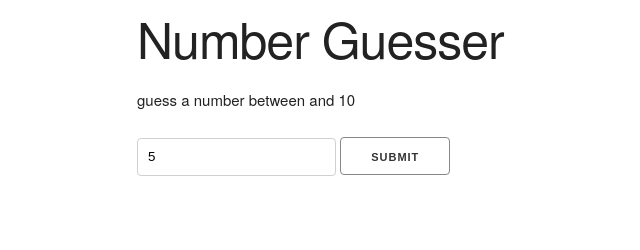
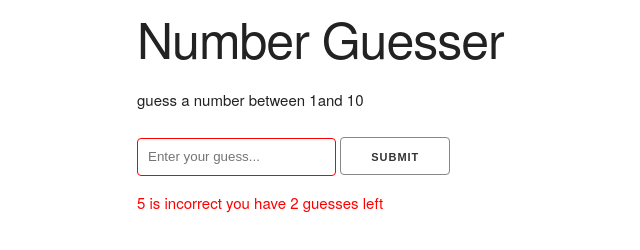
Before and after one commit to shiblonp/numberGuessGame, a plain HTML site: page index.html in a window 1280 px wide. Both pictures are taken after typing "5" into the empty fields and a click on the input "Submit". Shown: the whole page, without its empty margins (23-663 px from the left). Drawn offline with nearby package versions, Linux system fonts and the light colour scheme.

Commit message:
added logic in js file for a dynamic return message based on conditionals

```diff
--- a/app.js
+++ b/app.js
@@ -0,0 +1,61 @@
+let min = 1,
+    max = 10,
+    winningNum = 2,
+    guessesLeft = 3;
+
+const game = document.getElementById('game'),
+    minNum = document.querySelector('.min-num'),
+    maxNum = document.querySelector('.max-num'),
+    guessBtn = document.querySelector('#guess-btn'),
+    guessInput = document.querySelector('#guess-input'),
+    message = document.querySelector('.message');
+
+minNum.textContent = min;
+maxNum.textContent = max;
+
+guessBtn.addEventListener('click', function(){
+    let guess = parseInt(guessInput.value);
+
+    //to validate the input
+    if(isNaN(guess) || guess < min || guess > max){
+        setMessage(`Please enter a number between ${min} and ${max}`, 'red');
+    }
+
+    //to check if the input matches the winning number
+    if(guess === winningNum){
+        // guessInput.disabled = true;
+        // guessInput.style.borderColor = 'green';
+        // setMessage(`${guess} is correct!`, 'green');
+        gameOver(true, `${guess} is correct!`)
+    }else{
+        guessesLeft -= 1;
+        if(guessesLeft === 0){
+        // guessInput.style.borderColor = 'red';
+        // guessInput.value='';
+        // guessInput.disabled=true;
+        // setMessage(`Game over, the correct number was ${winningNum}`);
+        gameOver(false, `Game over, the correct number was ${winningNum}`)
+
+        }else{
+        guessInput.style.borderColor = 'red';
+        message.style.color = 'red';
+        guessInput.value='';
+        setMessage (`${guess} is incorrect you have ${guessesLeft} guesses left`);
+
+        // gameOver(false, `${guess} is incorrect you have ${guessesLeft} guesses left`)
+    }
+    }
+});
+//created this function to remove some redundency
+function gameOver (won, msg){
+    let color
+    won === true ? color = 'green' : color = 'red';
+    guessInput.disabled = true;
+    guessInput.style.borderColor = color;
+    message.style.color = color;
+    setMessage(msg);
+}
+function setMessage(msg, color){
+    message.style.color = color;
+    message.textContent = msg;
+}
--- a/index.html
+++ b/index.html
@@ -13,7 +13,7 @@
         <div id="game">
             <p>guess a number between <span class="min-num"></span>and <span class="max-num">10</span></p>
             <input type="number" id="guess-input" placeholder="Enter your guess...">
-            <input type="submit" value="Submit" id="guess-value">
+            <input type="submit" value="Submit" id="guess-btn">
             <p class="message"></p>
         </div>
     </div>
```
